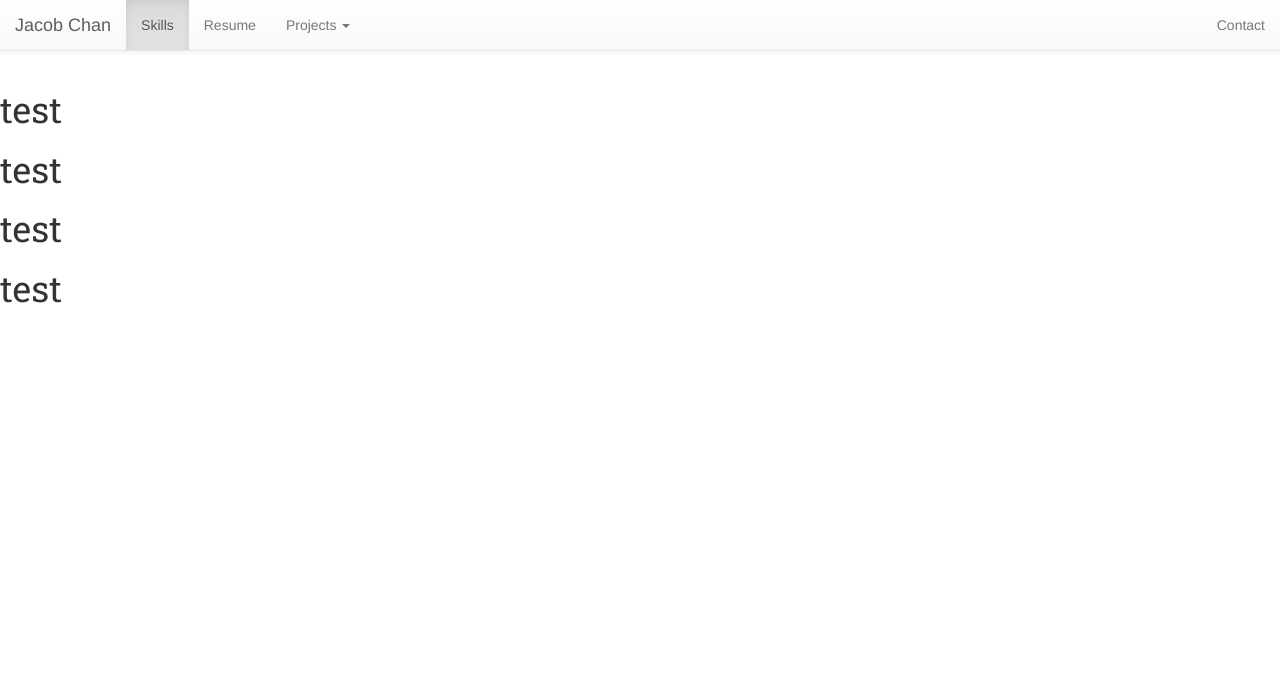
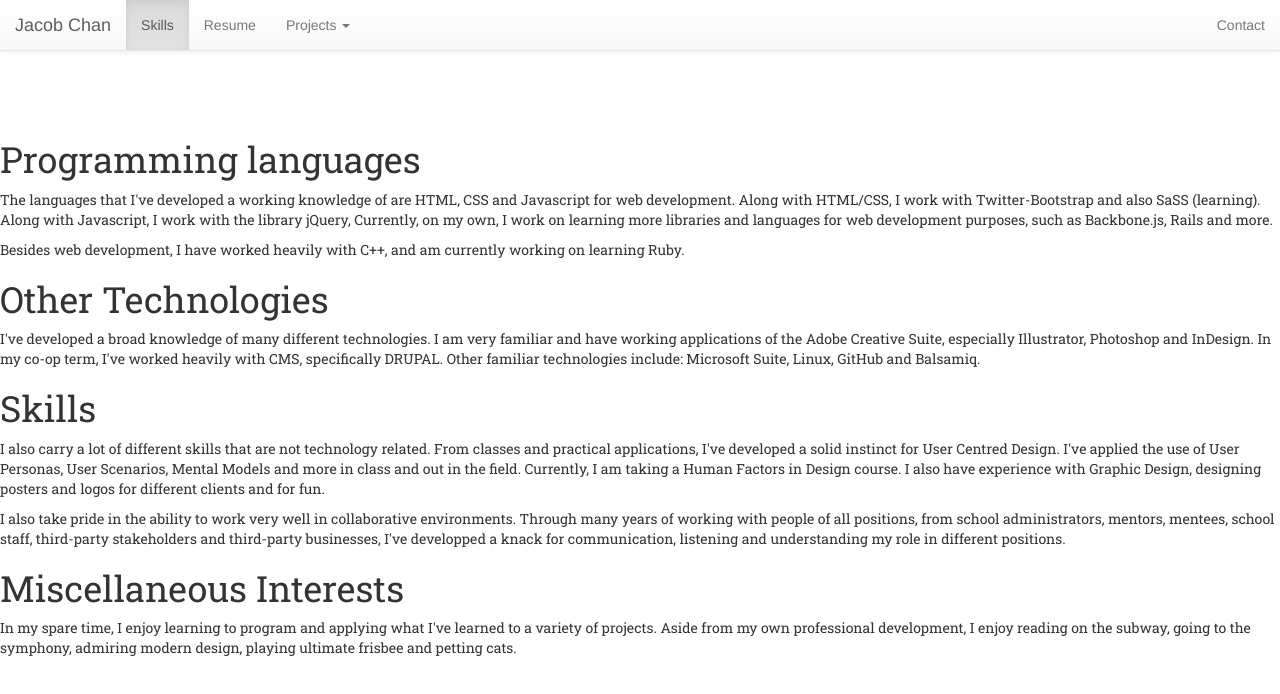
Before and after one commit to jkcchan/jacob-c, a plain HTML site: page skill/skills.html in a window 1280 px wide. Drawn offline with nearby package versions, Linux system fonts and the light colour scheme; files whose address does not match are found by name; a web font is replaced by a local one.

Commit message:
big change in skills
1

```diff
--- a/skill/skills.html
+++ b/skill/skills.html
@@ -64,16 +64,22 @@
 </nav>
 <div class="skills">
   <div class="first">
-    <h1>test</h1>
+    <h1>Programming languages</h1>
+    <p>The languages that I've developed a working knowledge of are HTML, CSS and Javascript for web development. Along with HTML/CSS, I work with Twitter-Bootstrap and also SaSS (learning). Along with Javascript, I work with the library jQuery, Currently, on my own, I work on learning more libraries and languages for web development purposes, such as Backbone.js, Rails and more.</p>
+    <p>Besides web development, I have worked heavily with C++, and am currently working on learning Ruby.</p>
   </div>
   <div class="second">
-    <h1>test</h1>
+    <h1>Other Technologies</h1>
+    <p>I've developed a broad knowledge of many different technologies. I am very familiar and have working applications of the Adobe Creative Suite, especially Illustrator, Photoshop and InDesign. In my co-op term, I've worked heavily with CMS, specifically DRUPAL. Other familiar technologies include: Microsoft Suite, Linux, GitHub and Balsamiq.
   </div>
   <div class="third">
-    <h1>test</h1>
+    <h1>Skills</h1>
+    <p>I also carry a lot of different skills that are not technology related. From classes and practical applications, I've developed a solid instinct for User Centred Design. I've applied the use of User Personas, User Scenarios, Mental Models and more in class and out in the field. Currently, I am taking a Human Factors in Design course. I also have experience with Graphic Design, designing posters and logos for different clients and for fun.</p>
+    <p>I also take pride in the ability to work very well in collaborative environments. Through many years of working with people of all positions, from school administrators, mentors, mentees, school staff, third-party stakeholders and third-party businesses, I've developped a knack for communication, listening and understanding my role in different positions.
   </div>
   <div class="fourth">
-    <h1>test</h1>
+    <h1>Miscellaneous Interests</h1>
+    <p>In my spare time, I enjoy learning to program and applying what I've learned to a variety of projects. Aside from my own professional development, I enjoy reading on the subway, going to the symphony, admiring modern design, playing ultimate frisbee and petting cats.</p>
   </div>
 </div>
 </body>
--- a/stylesheets/test.css
+++ b/stylesheets/test.css
@@ -29,6 +29,7 @@ body {
 .skills {
 	font-family: 'Roboto Slab', serif;
 	font-weight:400;
+	margin-top:70px;
 }
 .atp {
 	font-family: 'Roboto Slab', serif;
@@ -55,7 +56,6 @@ body {
 	margin-top:70px;
 	margin-left:auto;
 	margin-right:auto;
-	padding-top: 70px;
 }
 .misc {
 	font-family: 'Roboto Slab', serif;
```
